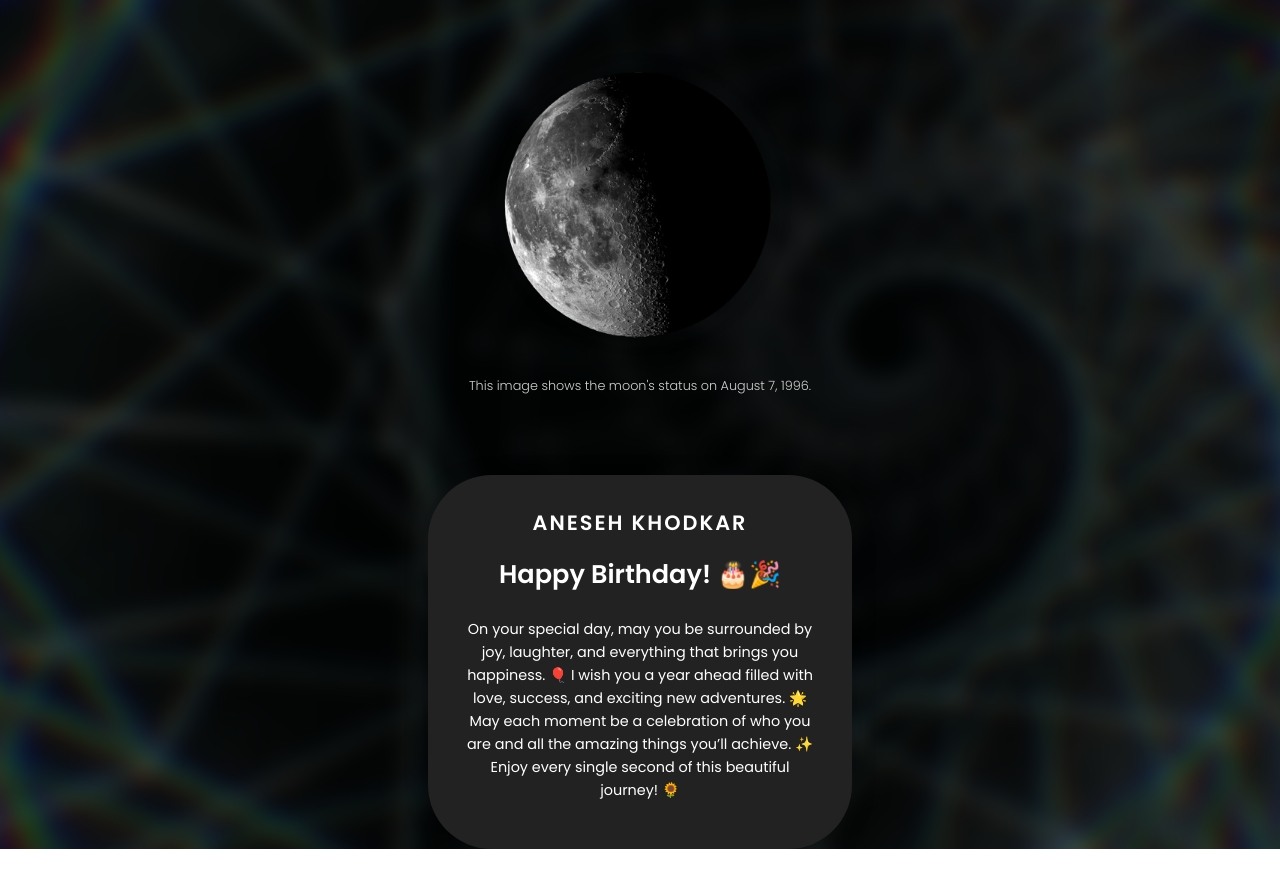
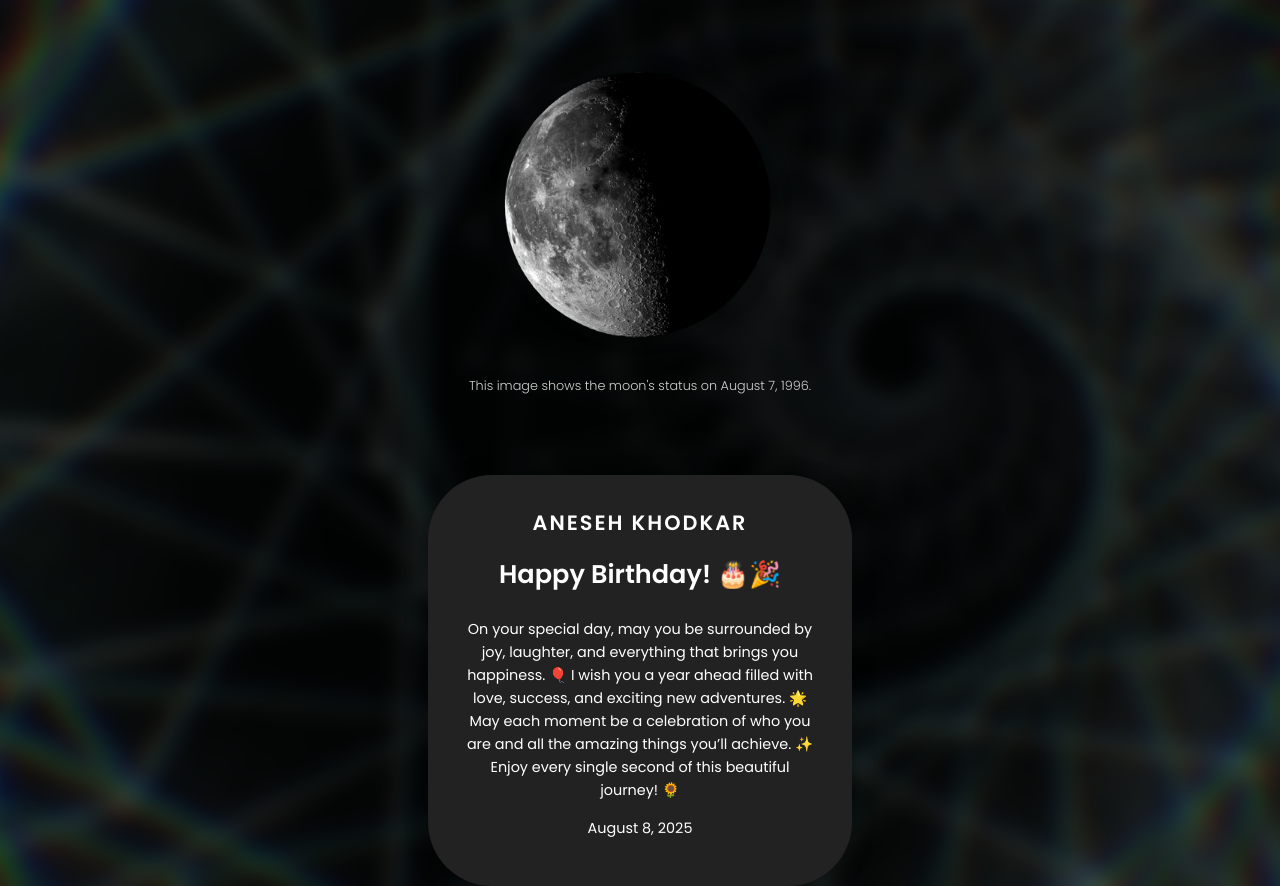
Before and after one commit to sorez94/birthday, a React (Vite) app: page / in a window 1280 px wide. Before the commit the page ends 849 px from the top, so only its background shows below. Built offline with nearby package versions, Linux system fonts and the light colour scheme.

Commit message:
Update App.tsx

```diff
--- a/src/App.tsx
+++ b/src/App.tsx
@@ -36,6 +36,9 @@ function App() {
                         May each moment be a celebration of who you are and all the amazing things you’ll achieve. ✨
                         Enjoy every single second of this beautiful journey! 🌻
                     </p>
+                    <p style={{textAlign: 'center'}}>
+                        August 8, 2025
+                    </p>
                 </div>
             </div>
         </div>
```
